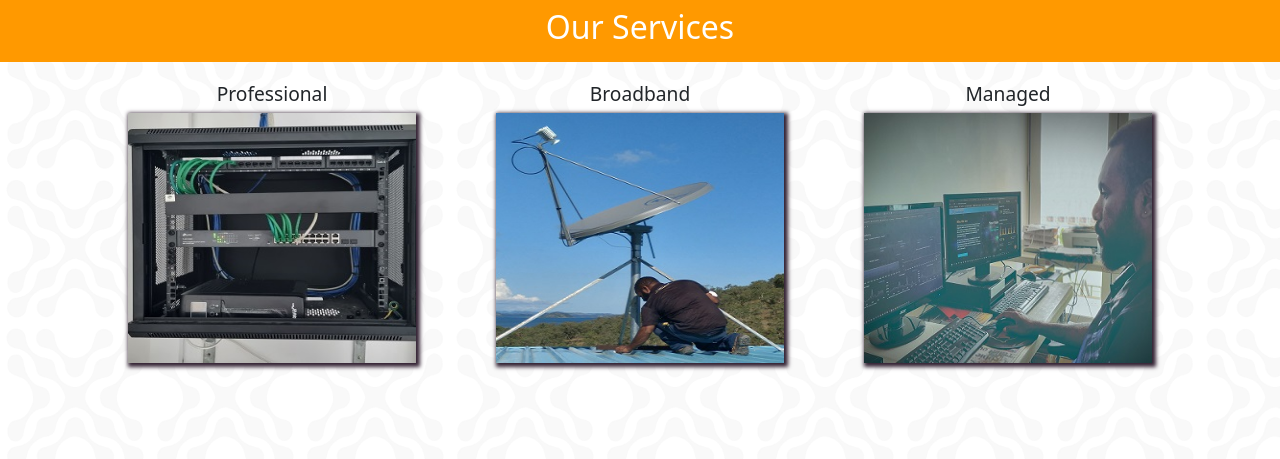
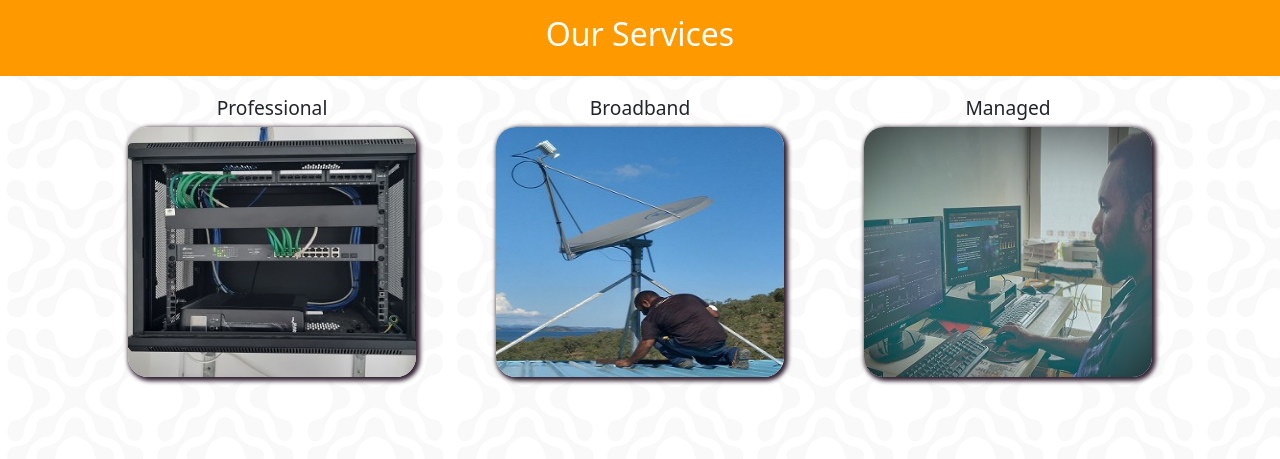
Before and after one commit to Valdaz007/ntt-website, a PHP site: page / in a window 1280 px wide. Shown: the part 495-954 px from the top of the page. Run offline with PHP 8.4, Linux system fonts and the light colour scheme.

Commit message:
Style: Update Services

```diff
--- a/index.php
+++ b/index.php
@@ -29,7 +29,7 @@
 
                     <div class="services-cont">
                         <div class="service-card">
-                        <h5 class="card-title">Professional</h5>
+                            <h5 class="card-title">Professional</h5>
                             <div class="flip-card">
                                 <div class="inner-card">
                                     <div class="card-front">
--- a/static/css/index.css
+++ b/static/css/index.css
@@ -54,7 +54,7 @@ main {
     background-color: var(--nttorange);
     color: white;
 
-    padding: 8px;
+    padding: 15px;
     text-align: center;
 }
 
@@ -98,6 +98,8 @@ main {
     height: 100%;
     width: 100%;
     backface-visibility: hidden;
+    overflow: hidden;
+    border-radius: 20px;
 }
 
 .card-front {
@@ -105,7 +107,7 @@ main {
 }
 
 .card-back {
-    background-color: var(--nttorange);
+    background-color: deepskyblue;
     color: white;
     transform: rotateY(180deg);
 
@@ -113,7 +115,8 @@ main {
     align-items: center;
     justify-content: center;
 
-    box-shadow: 0 0 2px 2px #323 inset;
+    outline: 5px solid #323;
+    box-shadow: 0px 0px 15px 5px #323 inset;
 }
 
 .service-card img {
@@ -122,12 +125,12 @@ main {
 }
 
 .card-body {
-    padding: 10px 5px 10px 5px;
+    padding: 30px;
 }
 
 .card-text {
     padding: 10px;
-    font-size: clamp(.8rem, 2.5vw, 1.1rem);
+    font-size: clamp(.8rem, 2.5vw, 1.2rem);
     text-align: center;
 }
 
```
